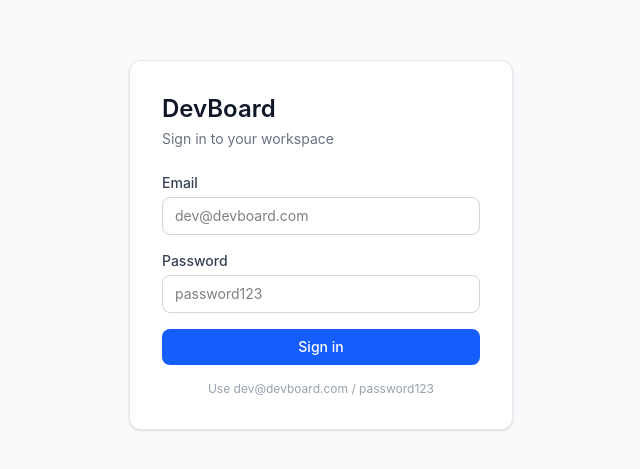
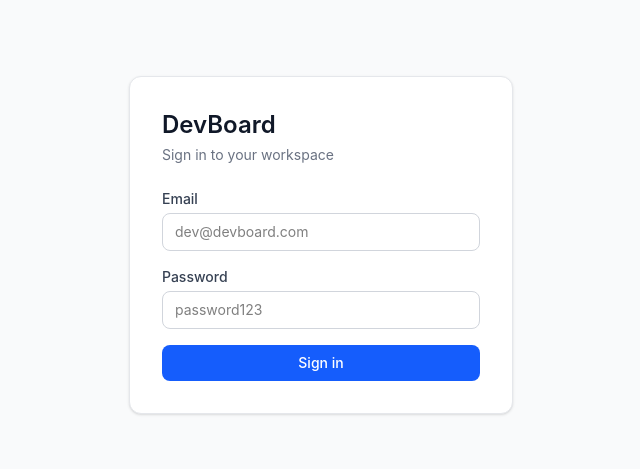
Before and after one commit to suraj2025/DevBoard, a React (Vite) app in the folder frontend/: page /login in a window 1280 px wide. Shown: the part 155-624 px from the top of the page, without its empty margins (319-959 px from the left). Built offline with nearby package versions, Linux system fonts and the light colour scheme; no server answers.

Commit message:
Remove placeholder login credentials
Removed the placeholder login credentials from the login page.

```diff
--- a/frontend/src/pages/login.tsx
+++ b/frontend/src/pages/login.tsx
@@ -83,10 +83,6 @@ export default function LoginPage() {
             {loading ? 'Signing in...' : 'Sign in'}
           </button>
         </form>
-
-        <p className="text-xs text-gray-400 text-center mt-4">
-          Use dev@devboard.com / password123
-        </p>
       </div>
     </div>
   )
```
